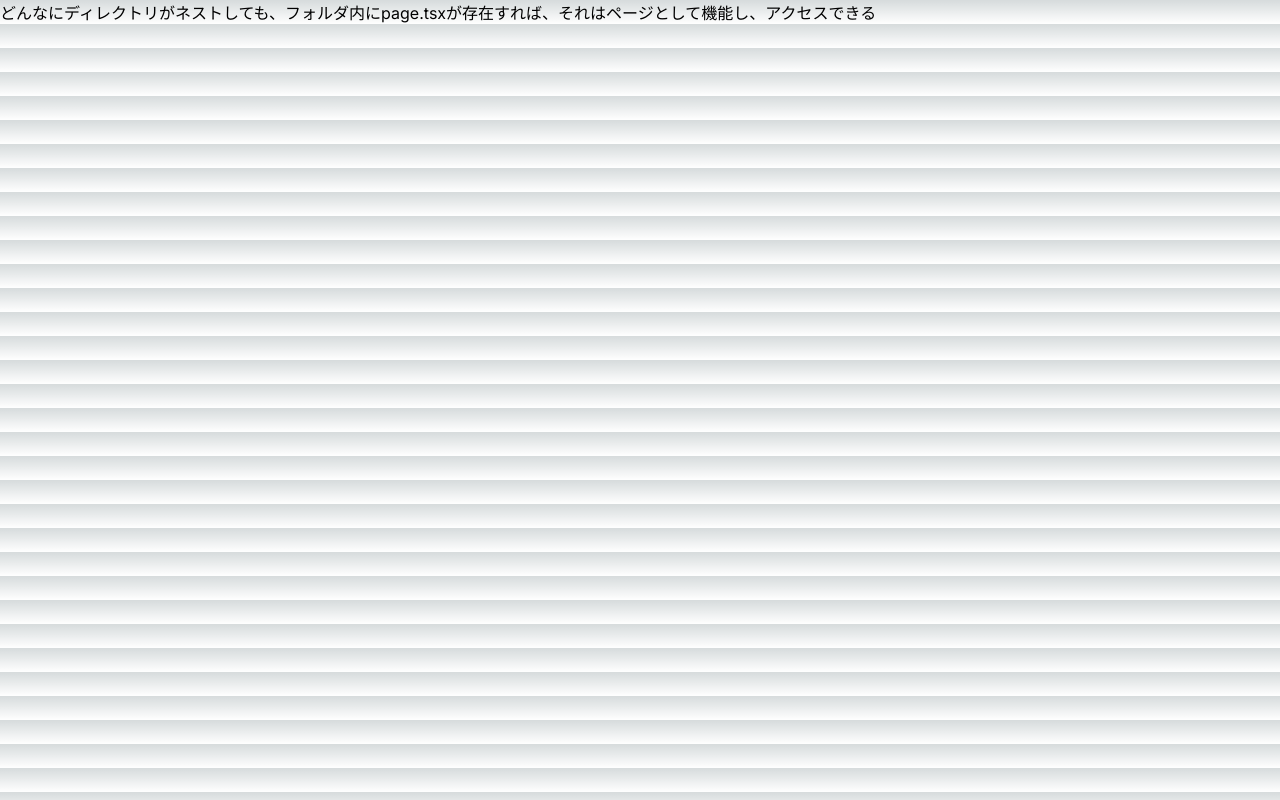
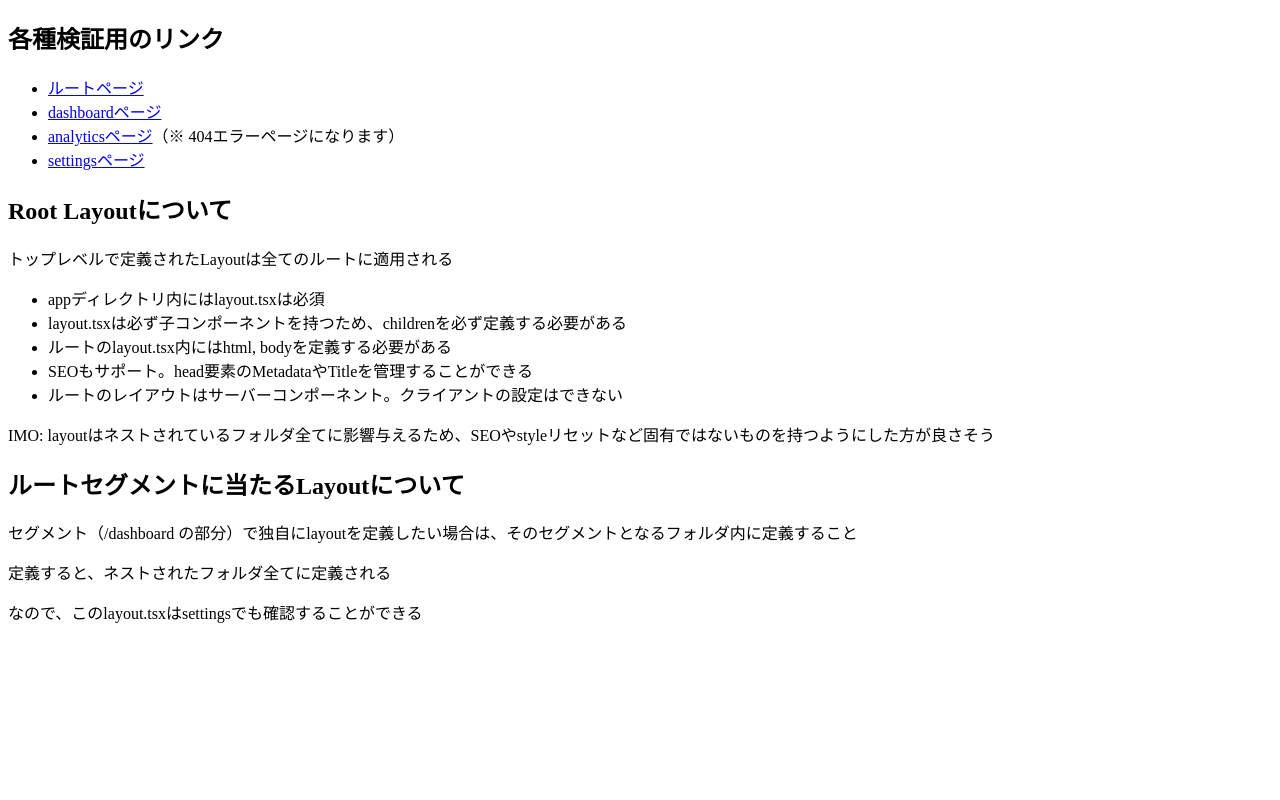
Before and after one commit to toku-chan/study-next-app-router, a Next.js app: page /dashboard/settings in a window 1280 px wide. Built offline with nearby package versions, Linux system fonts and the light colour scheme.

Commit message:
Pages-and-Layouts/Pages_Layouts

```diff
--- /dev/null
+++ b/src/app/dashboard/layout.tsx
@@ -0,0 +1,14 @@
+export default function DashBoardLayout({
+  children,
+}: {
+  children: React.ReactNode
+}) {
+  return (
+    <section>
+      <h1>ルートセグメントに当たるLayoutについて</h1>
+      <p>セグメント（/dashboard の部分）で独自にlayoutを定義したい場合は、そのセグメントとなるフォルダ内に定義すること</p>
+      <p>定義すると、ネストされたフォルダ全てに定義される</p>
+      <p>なので、このlayout.tsxはsettingsでも確認することができる</p>
+    </section>
+  )
+}
--- a/src/app/layout.tsx
+++ b/src/app/layout.tsx
@@ -1,8 +1,5 @@
-import './globals.css'
+import Link from "next/link";
 import type { Metadata } from 'next'
-import { Inter } from 'next/font/google'
-
-const inter = Inter({ subsets: ['latin'] })
 
 export const metadata: Metadata = {
   title: 'Study Next.js AppRouter',
@@ -15,8 +12,41 @@ export default function RootLayout({
   children: React.ReactNode
 }) {
   return (
-    <html lang="en">
-      <body className={inter.className}>{children}</body>
+    <html lang="ja">
+      <body>
+        <main>
+          <section>
+            <h1>各種検証用のリンク</h1>
+            <ul>
+              <li>
+                <Link href="/">ルートページ</Link>
+              </li>
+              <li>
+                <Link href="/dashboard">dashboardページ</Link>
+              </li>
+              <li>
+                <Link href="/dashboard/analytics">analyticsページ</Link>（※ 404エラーページになります）
+              </li>
+              <li>
+                <Link href="/dashboard/settings">settingsページ</Link>
+              </li>
+            </ul>
+          </section>
+          <section>
+            <h1>Root Layoutについて</h1>
+            <p>トップレベルで定義されたLayoutは全てのルートに適用される</p>
+            <ul>
+              <li>appディレクトリ内にはlayout.tsxは必須</li>
+              <li>layout.tsxは必ず子コンポーネントを持つため、childrenを必ず定義する必要がある</li>
+              <li>ルートのlayout.tsx内にはhtml, bodyを定義する必要がある</li>
+              <li>SEOもサポート。head要素のMetadataやTitleを管理することができる</li>
+              <li>ルートのレイアウトはサーバーコンポーネント。クライアントの設定はできない</li>
+            </ul>
+            <p>IMO: layoutはネストされているフォルダ全てに影響与えるため、SEOやstyleリセットなど固有ではないものを持つようにした方が良さそう</p>
+          </section>
+          {children}
+        </main>
+      </body>
     </html>
   )
 }
```
Also changed, not shown: src/app/page.tsx (+11 -91 lines).
